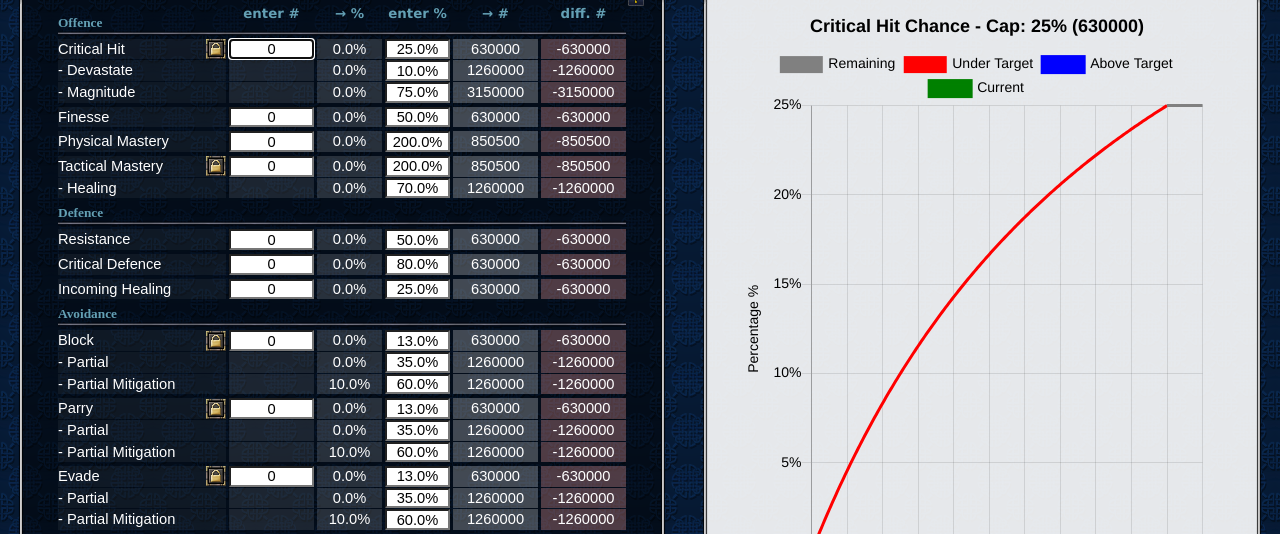
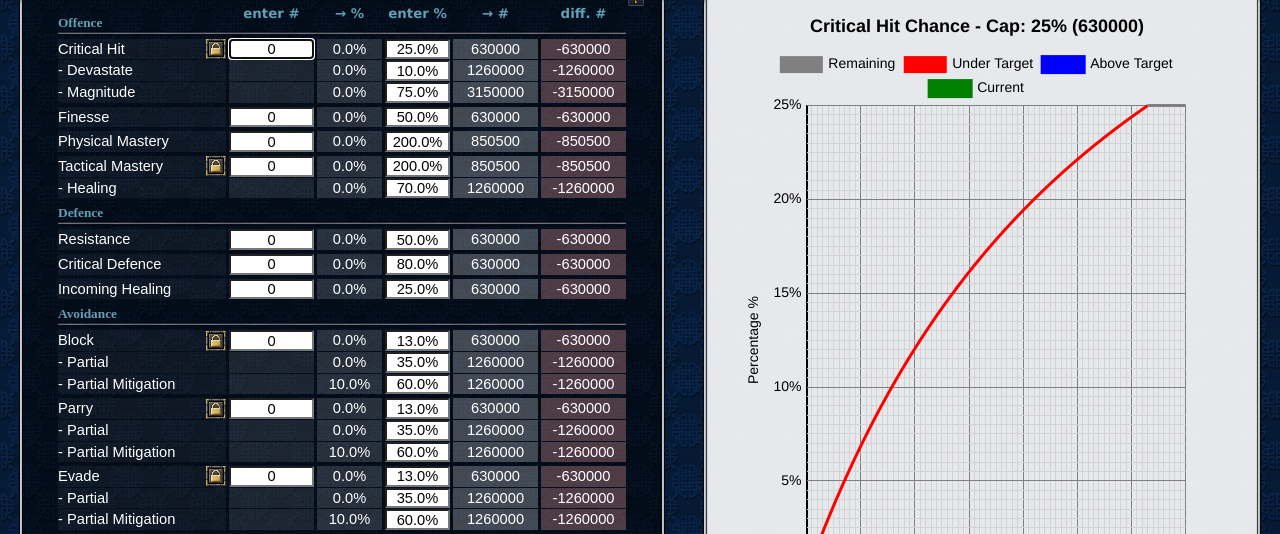
Before and after one commit to Giseldah/Lotro-Ratings-Calculator, a plain HTML site: page index.html in a window 1280 px wide. Shown: the part 186-720 px from the top of the page. Drawn offline with Linux system fonts and the light colour scheme.

Commit message:
Add files via upload
v1.1: changed scales of graph (nice number system) and added major/minor grid style

```diff
--- a/css/style.css
+++ b/css/style.css
@@ -489,11 +489,6 @@ main {
 	text-align: center;
 }
 
-input[type="text"]
-{
-    font-size: 11pt;
-}
-
 .perclabel {
 	grid-column: 1 / span 2;
 	background-color: rgba(255, 255, 255, 0.05);
@@ -543,6 +538,7 @@ input[type="text"]
 .currrat {
 	grid-column: 3;
 	background-color: white;
+	font-size: 11pt;
 }
 
 .currrat:disabled {
@@ -560,6 +556,7 @@ input[type="text"]
 .targperc {
 	grid-column: 5;
 	background-color: white;
+	font-size: 11pt;
 }
 
 .targperc:disabled {
--- a/index.html
+++ b/index.html
@@ -37,7 +37,7 @@ If you want to calculate rating and percentages for real situations / fights the
 - mob level<br />
 - calculation level</p>
 <p>Calculation level depends on the percentage stat. Not much is known about this. Is it equal to character level or the mob's level? I only know for sure that for mitigation percentage stats this is the highest of those two. For mitigations this means that:<br />
-1) if your character level is lower than the mob's level then you need to set calculation level (menu bar: shield) to the mobs level<br />
+1) if your character level is lower than the mob's level then you need to set calculation level (menu bar: shield) to the mobs level.<br />
 2) if your character level is equal or higher than the mob's level then you can keep your character's level for calculation level.<p>
 <p>Rating penetration effects are always calculated from the mob's level. In regarding to the penetrations menu - the calculator doesn't provide a means to set mob level directly, but the menu gives you some options:<br />
 1) no penetrations: Landscape, T1.<br />
@@ -45,7 +45,7 @@ If you want to calculate rating and percentages for real situations / fights the
 3) non scalable raids: Rift, ToO, Throne, Abyss, Anvil. for these the mob's level for penetrations is shown in the menu (like 108 for Throne). This mob level is based on the highest boss in those raids.</p>
 <h3>So for ToO T2 Saruman lvl 78 as example:</h3>
 <p>1) decide which percentage stat you want to calculate with.<br />
-2) if it's mitigations then: are you higher in level than lvl78? -> use your own level. are you lower in level? -> use lvl78 for the level setting.
+2) if it's mitigations then: are you higher in level than lvl78? -> use your own level. are you lower in level? -> use lvl78 for the level setting.<br />
 3) just use your character level for the other percentage stats..(?)<br />
 4) for penetration you need mob level 78, so you choose the ToO option from the penetation menu.</p>
 <h3>Example: Glimmerdeep T4 lvl 120 mobs:</h3>
@@ -598,7 +598,7 @@ Calculations work like:<br />
 <footer>
 	<div class="top-div"></div>
 	<div id="poweredbycs"><span>Powered by</span> <a href="https://www.lotrointerface.com/downloads/info1022-CalcStat.html" target="_blank">CalcStat</a> <span id="cs-version">v1.3.2f</span></div>
-	<div id="madeby"><span id="bygiseldah">v1.0 by Giseldah</span> <div id="donatebtn">
+	<div id="madeby"><span id="bygiseldah">v1.1 by Giseldah</span> <div id="donatebtn">
 <form action="https://www.paypal.com/cgi-bin/webscr" method="post" target="_top">
 <input type="hidden" name="cmd" value="_s-xclick" />
 <input type="hidden" name="hosted_button_id" value="A6JQLXZ5WF9BC" />
--- a/js/ratcalc.js
+++ b/js/ratcalc.js
@@ -522,6 +522,18 @@ function EnablePercGroup(ps) {
 	}
 }
 
+var GraphInit = false;
+var GraphPoints = 1001;
+var Interval0 = 0;
+var Interval1 = 0;
+var Fix1 = {r: 0, p: 0};
+var Interval2 = 0;
+var Fix2 = {r: 0, p: 0};
+var Interval3 = GraphPoints-1;
+var GraphType = 2;
+var NxScale;
+var NyScale;
+
 var graphconfig = {
 	type: 'line',
 	data: {
@@ -567,12 +579,11 @@ var graphconfig = {
 					switch(tooltipItem[0].index) {
 						case Interval1:
 							return Fix1.r.toString();
-							break;
 						case Interval2:
-								return ((GraphType <= 2) ? Fix2.r : RoundDbl(tooltipItem[0].xLabel,2)).toString();
-							break;
+							if (GraphType <= 2)
+								return Fix2.r.toString();
 						default:
-							return RoundDbl(tooltipItem[0].xLabel,1).toString();
+							return RoundDbl(data.labels[tooltipItem[0].index],1);
 					}
 				},
 				label: function(tooltipItem, data) {
@@ -598,33 +609,84 @@ var graphconfig = {
 			}
 		},
 		scales: {
-			xAxes: [{
+			x: {
+				display: true,
+				min: 0,
+				scaleLabel: {
+					display: true,
+					labelString: ' '
+				},
+				ticks: {
+					major: {
+						enabled: true
+					},
+					fontSize: function(context) {
+						return context.tick.major ? 14 : 0;
+					},
+					callback: function(value, index, values) {
+                        return RoundDbl(value,0).toString();
+                    },
+					maxRotation: 0,
+					padding: 5
+				},
+				afterBuildTicks: function(scale) {
+					const ticks = scale.ticks;
+					for (let i = 0; i < ticks.length; i++) {
+						ticks[i].major = (ticks[i].value/NxScale.getTickSpacing() == Math.round(ticks[i].value/NxScale.getTickSpacing()));
+					}
+					scale.ticks = ticks;
+				},
+				gridLines: {
+					color: function(context) {
+						return context.tick.major ? (context.tick.value ? 'grey' : 'black') : 'lightgrey';
+					},
+					lineWidth: function(context) {
+						return context.tick.major ? (context.tick.value ? 1 : 2) : 1;
+					},
+					/*z: function(context) {
+						return context.tick.major ? (context.tick.value ? -200 : -100) : -300; //sadly does not work
+					},*/
+					drawTicks: false
+				},
+				type: 'linear'
+			},
+			y: {
+				beginAtZero: true,
 				display: true,
 				scaleLabel: {
 					display: true,
 					labelString: ' '
 				},
 				ticks: {
-					Min: 0,
-					maxTicksLimit: 12,
-					callback: function(value, index, values) {
-                        return RoundDbl(value,0);
-                    }
-				}
-			}],
-			yAxes: [{
-				display: true,
-				scaleLabel: {
-					display: true,
-					labelString: ' '
-				},
-				ticks: {
-					beginAtZero: true,
+					major: {
+						enabled: true
+					},
+					fontSize: function(context) {
+						return context.tick.major ? 14 : 0;
+					},
 					callback: function(value, index, values) {
                         return value+'%';
-                    }
-				}
-			}]
+                    },
+					padding: 5
+				},
+				afterBuildTicks: function(scale) {
+					const ticks = scale.ticks;
+					for (let i = 0; i < ticks.length; i++) {
+						ticks[i].major = (ticks[i].value/NyScale.getTickSpacing() == Math.round(ticks[i].value/NyScale.getTickSpacing()));
+					}
+					scale.ticks = ticks;
+				},
+				gridLines: {
+					color: function(context) {
+						return context.tick.major ? (context.tick.value ? 'grey' : 'black') : 'lightgrey';
+					},
+					lineWidth: function(context) {
+						return context.tick.major ? (context.tick.value ? 1 : 2) : 1;
+					},
+					drawTicks: false
+				},
+				type: 'linear'
+			}
 		}
 	}
 };
@@ -645,31 +707,27 @@ function InitGraph() {
 	graphconfig.data.datasets[1].label = gc.getAttribute('data-lblundertarget');
 	graphconfig.data.datasets[2].label = gc.getAttribute('data-lblabovetarget');
 	graphconfig.data.datasets[3].label = gc.getAttribute('data-lblcurrent');
-	graphconfig.options.scales.xAxes[0].scaleLabel.labelString = gc.getAttribute('data-lblrating');
-	graphconfig.options.scales.yAxes[0].scaleLabel.labelString = gc.getAttribute('data-lblperc');
+	graphconfig.options.scales.x.scaleLabel.labelString = gc.getAttribute('data-lblrating');
+	graphconfig.options.scales.y.scaleLabel.labelString = gc.getAttribute('data-lblperc');
+	NxScale = new NiceScale(0,100,9);
+	NyScale = new NiceScale(0,100,9);
+	GraphInit = true;
 	UpdateGraphData();
-	Chart.defaults.global.defaultFontSize = 14;
-	Chart.defaults.global.defaultFontColor = 'black';
+	Chart.defaults.fontSize = 14;
+	Chart.defaults.fontColor = 'black';
 	window.myLine = new Chart(document.getElementById('graphcanvas').getContext('2d'),graphconfig);
 }
 
 function UpdateGraph(ps) {
-	if (ps == GraphPerc) {
+	if (ps == GraphPerc && GraphInit) {
 		UpdateGraphData();
 		window.myLine.update();
 	}
 }
 
-var GraphPoints = 122;
-var Interval0 = 0;
-var Interval1 = 0;
-var Fix1 = {r: 0, p: 0};
-var Interval2 = 0;
-var Fix2 = {r: 0, p: 0};
-var Interval3 = GraphPoints-1;
-var GraphType = 2;
+function UpdateGraphData() {
+	if (!GraphInit) return;
 
-function UpdateGraphData() {
 	var ps = GraphPerc;
 	var PD_LinkCurRat = Number(document.getElementById(ps+'currrat').value);
 	var PD_LinkCurPerc = Number(document.getElementById(ps+'currperc').innerHTML.replace('%','').replace('-',''));
@@ -684,15 +742,14 @@ function UpdateGraphData() {
 
 	graphconfig.options.title.text = document.getElementById('perc-name').innerHTML+document.getElementById('graphcontainer').getAttribute('data-lblcapinfo').replace('#capperc',PD_PcapTotal).replace('#caprat',PD_RcapTotal);
 
-	var Rmax, maxTicksLimit, Rstep;
-	if (PD_LinkCurRat <= PD_RcapTotal) {
-		Rmax = PD_RcapTotal*1.1;
-		maxTicksLimit = 12;
-	} else {
-		maxTicksLimit = 12;
-		Rmax = ((PD_LinkCurRat*1.05)/(maxTicksLimit-1)).toPrecision(2)*(maxTicksLimit-1);
-	}
+	var Rmax, Rstep;
+	NxScale.setMinMaxPoints(0,((PD_LinkCurRat <= PD_RcapTotal) ? PD_RcapTotal*1.05 : PD_LinkCurRat*1.02));
+	Rmax = NxScale.getNiceUpperBound();
 	Rstep = Rmax/(GraphPoints-1);
+
+	var Pmax;
+	NyScale.setMinMaxPoints(0,PD_PcapTotal);
+	Pmax = NyScale.getNiceUpperBound();
 
 	if (PD_LinkCurRat > PD_LinkTgtRat) {
 		Interval1 = Math.round(PD_LinkTgtRat/Rstep+DblCalcDev);
@@ -758,7 +815,75 @@ function UpdateGraphData() {
 	graphconfig.data.datasets[1].data = GDUnder;
 	graphconfig.data.datasets[2].data = GDAbove;
 	graphconfig.data.datasets[3].data = GDCurrent;
-	graphconfig.options.scales.xAxes[0].ticks.maxTicksLimit = maxTicksLimit;
+	graphconfig.options.scales.x.suggestedMax = Rmax;
+	graphconfig.options.scales.x.ticks.maxTicksLimit = 999;
+	graphconfig.options.scales.x.ticks.stepSize = NxScale.getTickSpacing()/((Rmax/NxScale.getTickSpacing() >= 8) ? 5 : 10);
+	graphconfig.options.scales.y.suggestedMax = Pmax;
+	graphconfig.options.scales.y.ticks.maxTicksLimit = 999;
+	graphconfig.options.scales.y.ticks.stepSize = NyScale.getTickSpacing()/((Pmax/NyScale.getTickSpacing() >= 6) ? 5 : 10);
+}
+
+function NiceScale (_lowerBound, _upperBound, _maxTicks) {
+
+  var lowerBound = _lowerBound;
+  var upperBound = _upperBound;
+  var maxTicks = _maxTicks || 10;
+  var tickSpacing;
+  var range;
+  var niceLowerBound;
+  var niceUpperBound;
+
+  calculate();
+
+  this.setMaxTicks = function (_maxTicks) {
+    maxTicks = _maxTicks;
+    calculate();
+  };
+
+  this.getNiceUpperBound = function() {
+    return niceUpperBound;
+  };
+
+  this.getNiceLowerBound = function() {
+    return niceLowerBound;
+  };
+
+  this.getTickSpacing = function() {
+    return tickSpacing;
+  };
+
+  this.setMinMaxPoints = function (min, max) {
+    lowerBound = min;
+    upperBound = max;
+    calculate();
+  };
+
+  function calculate () {
+    range = niceNum(upperBound - lowerBound, false);
+    tickSpacing = niceNum(range / (maxTicks - 1), true);
+    niceLowerBound = Math.floor(lowerBound / tickSpacing) * tickSpacing;
+    niceUpperBound = Math.ceil(upperBound / tickSpacing) * tickSpacing;
+  };
+
+  function niceNum (range, round) {
+    var exponent = Math.floor(Math.log10(range));
+    var fraction = range / Math.pow(10, exponent);
+    var niceFraction;
+
+    if (round) {
+      if (fraction < 1.5) niceFraction = 1;
+      else if (fraction < 3) niceFraction = 2;
+      else if (fraction < 7) niceFraction = 5;
+      else niceFraction = 10;
+    } else {
+      if (fraction <= 1) niceFraction = 1;
+      else if (fraction <= 2) niceFraction = 2;
+      else if (fraction <= 5) niceFraction = 5;
+      else niceFraction = 10;
+    }
+
+    return niceFraction * Math.pow(10, exponent);
+  }
 }
 
 function ShowNotes() {
```
Also changed, not shown: js/Chart.min.js.
